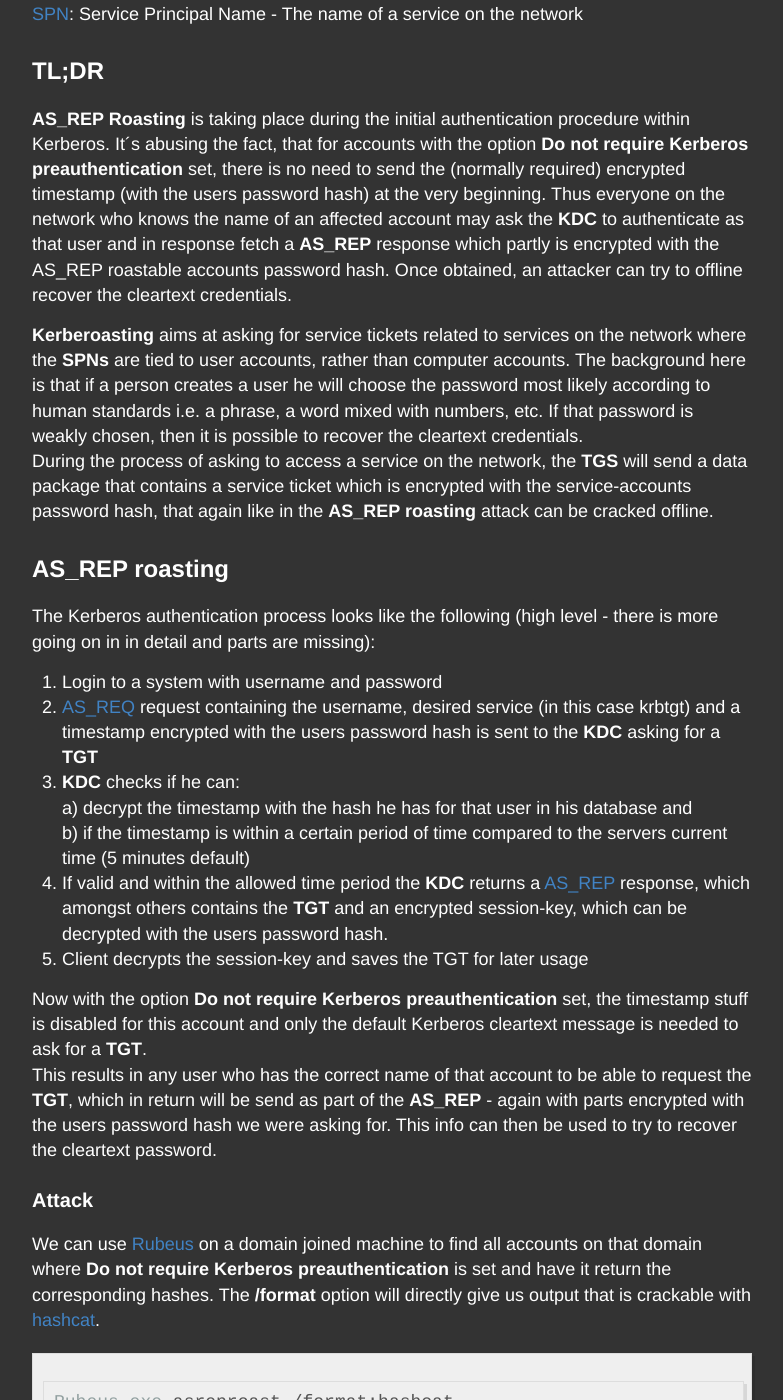
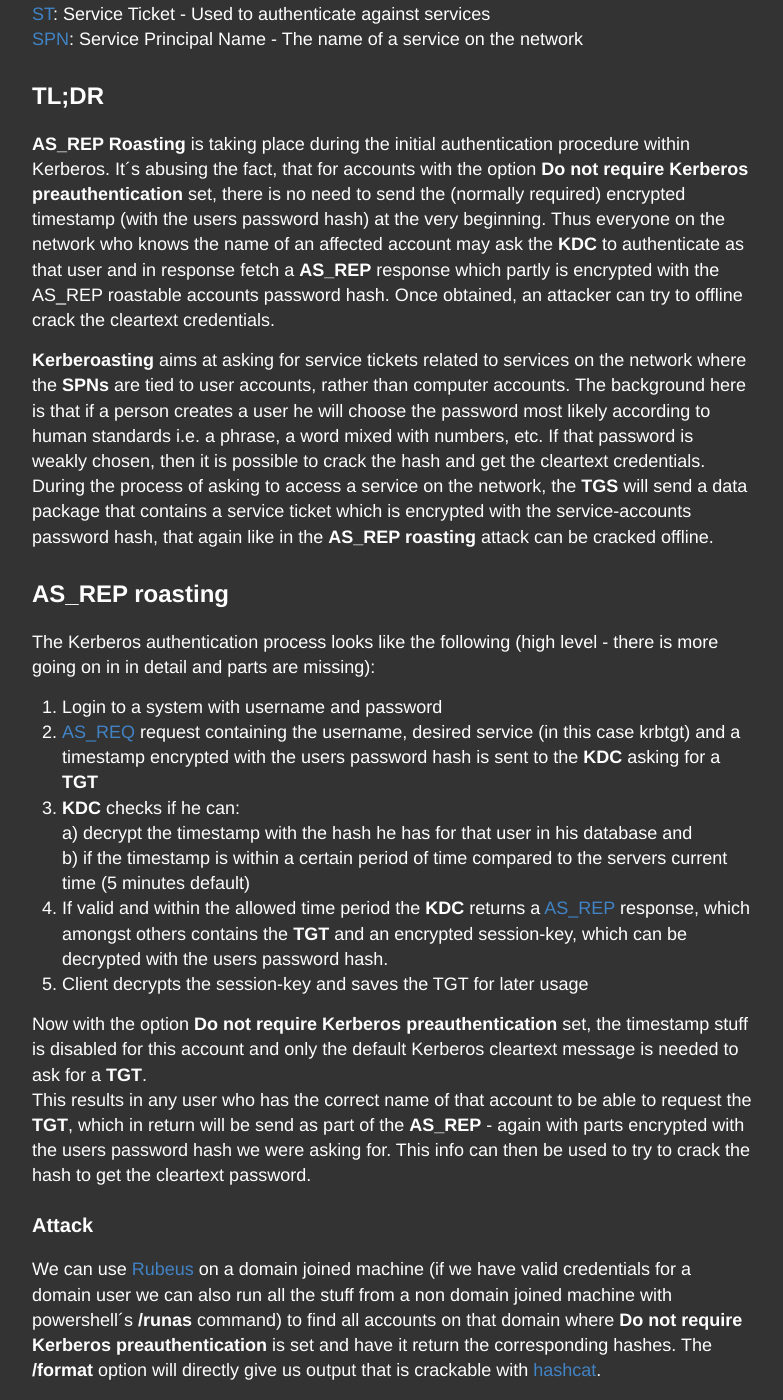
Before and after one commit to LuemmelSec/LuemmelSec.github.io, a Jekyll site: the page built from _posts/2020-12-11-Kerberoasting-VS-AS-REP-Roasting.md, in a window 1280 px wide and 1400 px high, scrolled down 1704 px. Shown: the whole window, without its empty margins (248-1031 px from the left). Built offline with Jekyll 4.4.1, drawn with Linux system fonts in a browser that asks for light colours; some of the changed text lies outside the part shown.

Commit message:
Update 2020-12-11-Kerberoasting-VS-AS-REP-Roasting.md

````diff
--- a/_posts/2020-12-11-Kerberoasting-VS-AS-REP-Roasting.md
+++ b/_posts/2020-12-11-Kerberoasting-VS-AS-REP-Roasting.md
@@ -33,9 +33,9 @@
 
 ## TL;DR
 
-**AS_REP Roasting** is taking place during the initial authentication procedure within Kerberos. It´s abusing the fact, that for accounts with the option **Do not require Kerberos preauthentication** set, there is no need to send the (normally required) encrypted timestamp (with the users password hash) at the very beginning. Thus everyone on the network who knows the name of an affected account may ask the **KDC** to authenticate as that user and in response fetch a **AS_REP** response which partly is encrypted with the AS_REP roastable accounts password hash. Once obtained, an attacker can try to offline recover the cleartext credentials.
+**AS_REP Roasting** is taking place during the initial authentication procedure within Kerberos. It´s abusing the fact, that for accounts with the option **Do not require Kerberos preauthentication** set, there is no need to send the (normally required) encrypted timestamp (with the users password hash) at the very beginning. Thus everyone on the network who knows the name of an affected account may ask the **KDC** to authenticate as that user and in response fetch a **AS_REP** response which partly is encrypted with the AS_REP roastable accounts password hash. Once obtained, an attacker can try to offline crack the cleartext credentials.
 
-**Kerberoasting** aims at asking for service tickets related to services on the network where the **SPNs** are tied to user accounts, rather than computer accounts. The background here is that if a person creates a user he will choose the password most likely according to human standards i.e. a phrase, a word mixed with numbers, etc. If that password is weakly chosen, then it is possible to recover the cleartext credentials.
+**Kerberoasting** aims at asking for service tickets related to services on the network where the **SPNs** are tied to user accounts, rather than computer accounts. The background here is that if a person creates a user he will choose the password most likely according to human standards i.e. a phrase, a word mixed with numbers, etc. If that password is weakly chosen, then it is possible to crack the hash and get the cleartext credentials.
 During the process of asking to access a service on the network, the **TGS** will send a data package that contains a service ticket which is encrypted with the service-accounts password hash, that again like in the **AS_REP roasting** attack can be cracked offline.
 
 
@@ -51,11 +51,11 @@
 5. Client decrypts the session-key and saves the TGT for later usage
 
 Now with the option **Do not require Kerberos preauthentication** set, the timestamp stuff is disabled for this account and only the default Kerberos cleartext message is needed to ask for a **TGT**.
-This results in any user who has the correct name of that account to be able to request the **TGT**, which in return will be send as part of the **AS_REP** - again with parts encrypted with the users password hash we were asking for. This info can then be used to try to recover the cleartext password.
+This results in any user who has the correct name of that account to be able to request the **TGT**, which in return will be send as part of the **AS_REP** - again with parts encrypted with the users password hash we were asking for. This info can then be used to try to crack the hash to get the cleartext password.
 
 ### Attack
 
-We can use [Rubeus](https://github.com/GhostPack/Rubeus) on a domain joined machine to find all accounts on that domain where **Do not require Kerberos preauthentication** is set and have it return the corresponding hashes. The **/format** option will directly give us output that is crackable with [hashcat](https://github.com/hashcat/hashcat).
+We can use [Rubeus](https://github.com/GhostPack/Rubeus) on a domain joined machine (if we have valid credentials for a domain user we can also run all the stuff from a non domain joined machine with powershell´s **/runas** command) to find all accounts on that domain where **Do not require Kerberos preauthentication** is set and have it return the corresponding hashes. The **/format** option will directly give us output that is crackable with [hashcat](https://github.com/hashcat/hashcat).
 
 ```powershell
 Rubeus.exe asreproast /format:hashcat
@@ -70,9 +70,11 @@
 
 ### Mitigation
 
-To check which accounts in you environment have pre-authentication disabled, you can use the following powershell cmdlet, which should be available by default on domain joined machines:
+To check which accounts in you environment have pre-authentication disabled, you can use the following powershell cmdlet, which is available when having the [RSAT](https://www.microsoft.com/en-us/download/details.aspx?id=45520) tools installed (this works on Windows 10 1809):
 
 ```powershell
+Add-WindowsCapability –online –Name “Rsat.ActiveDirectory.DS-LDS.Tools~~~~0.0.1.0”
+Import-Module activedirectory
 get-aduser -filter * -properties DoesNotRequirePreAuth | where {$._DoesNotRequirePreAuth -eq "True" -and $_.Enabled -eq "True"} | select Name
 ```
 
@@ -161,7 +163,7 @@
 
 **AS_REP roasting** is taking place at the very beginning of the Kerberos authentication procedure. An attacker would only need physical access to the network, but would also have to know the principal name of the account he want´s to ask a TGT for. The option **Do not require Kerberos preauthentication** for the object needs to be set and as such is less likely to be found during an assessment nowadays.
 
-**Kerberoasting** is abusing a legit function inside an environment that makes use of Kerberos. The problem is that the service tickets are encrypted with the hash of the **SPNs** account and every account of the Active Directory can request such a ticket. If the password is weak an attacker will most likely be able to recover it. An attacker only needs to retrieve a valid user account and credentials.
+**Kerberoasting** is abusing a legit function inside an environment that makes use of Kerberos. The problem is that the service tickets are encrypted with the hash of the **SPNs** account and every account of the Active Directory can request such a ticket. If the password is weak an attacker will most likely be able to crack it. An attacker only needs to retrieve a valid user account and credentials.
 
 
 So that´s it, a rather small blog-post about two Active Directory attack methods. I hope you liked it.
````
Also changed, not shown: other parts of _posts/2020-12-11-Kerberoasting-VS-AS-REP-Roasting.md (+2 -2 lines).
